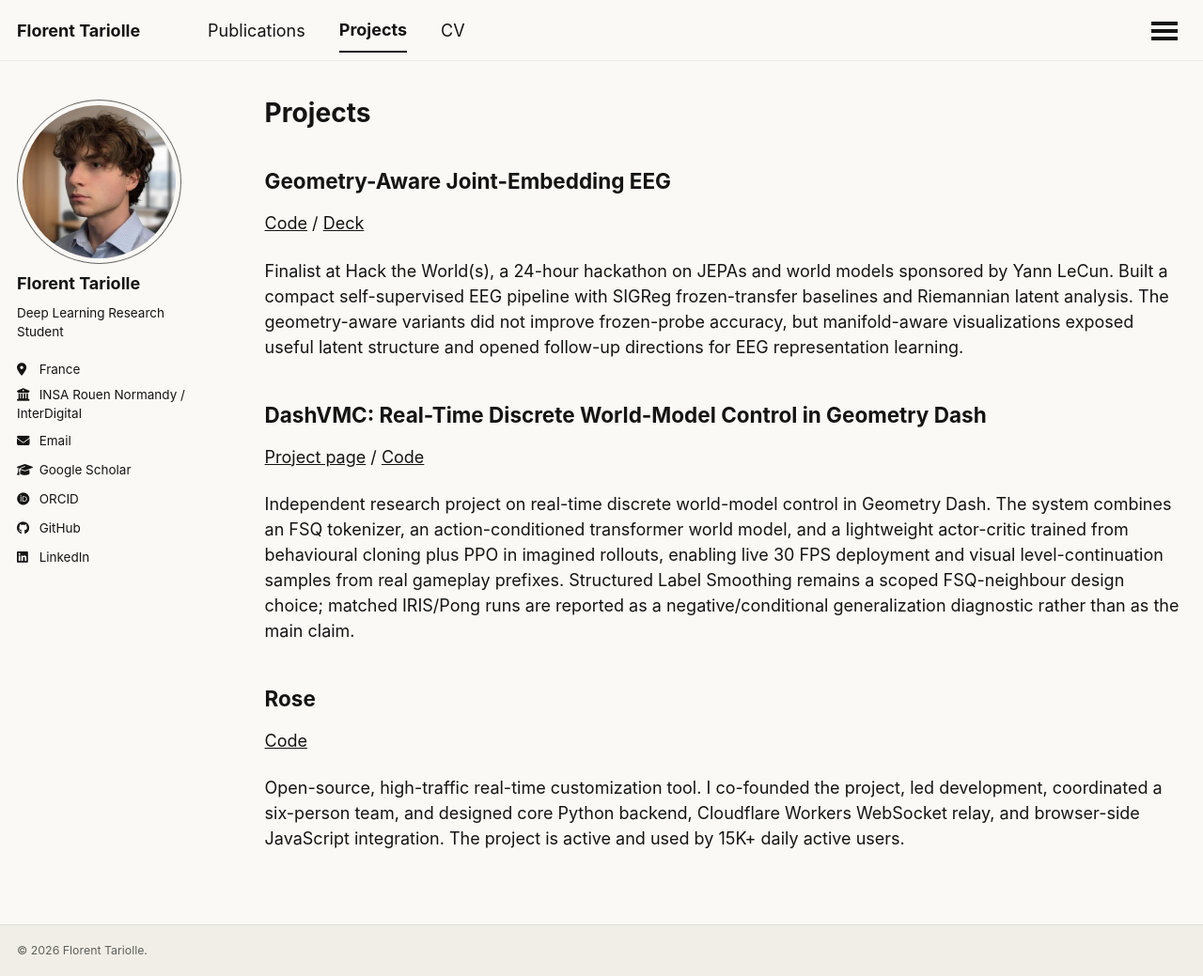
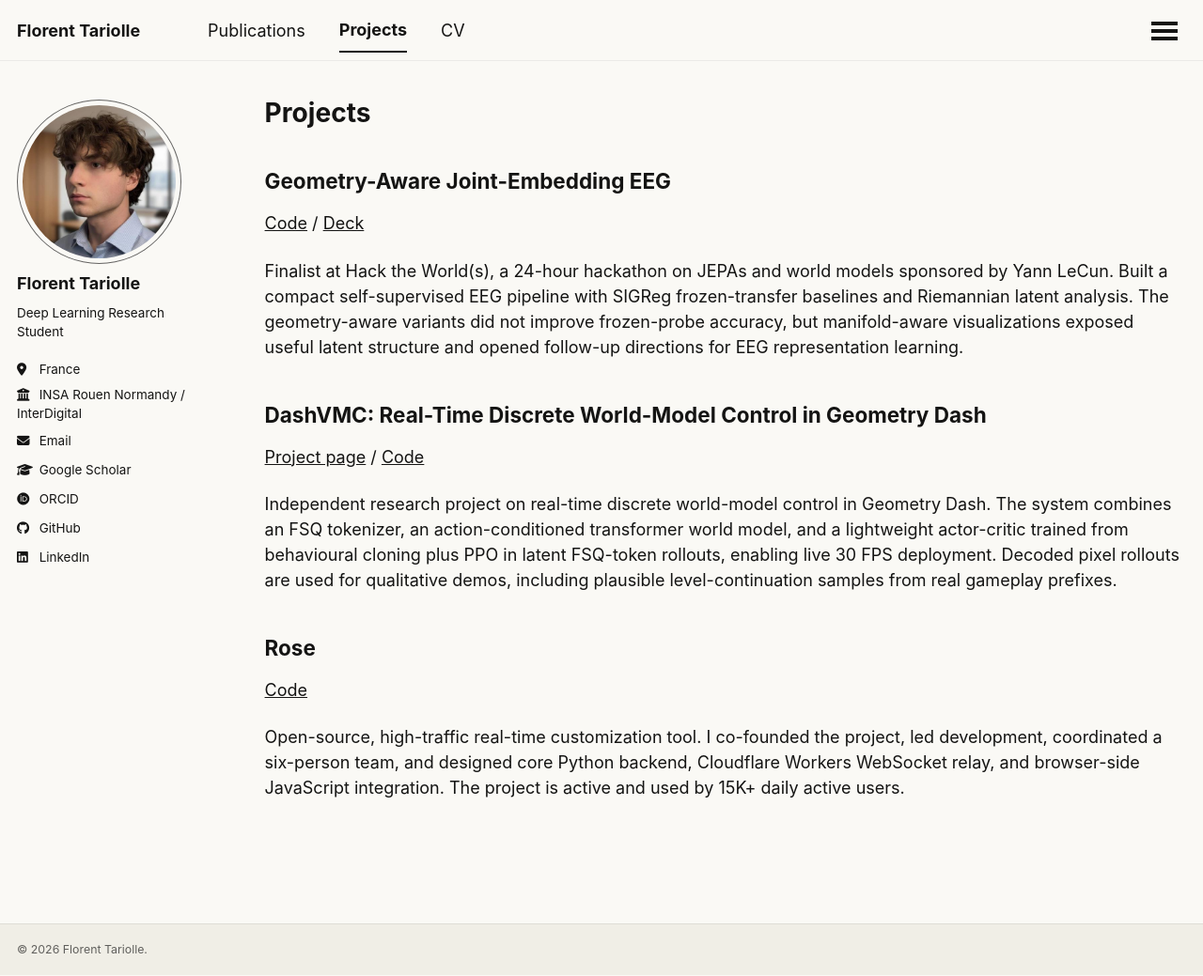
Before and after one commit to Tariolle/Tariolle.github.io, a Jekyll site: the page built from _pages/projects.md, in a window 1280 px wide and 1039 px high. Shown: the whole window at 94% size. Built offline with Jekyll 4.4.1, drawn with Linux system fonts in a browser that asks for light colours; some web fonts are replaced; a script that is not in the unit is left out.

Commit message:
Refine DashVMC personal site blurb

```diff
--- a/_pages/projects.md
+++ b/_pages/projects.md
@@ -15,7 +15,7 @@ Finalist at Hack the World(s), a 24-hour hackathon on JEPAs and world models spo
 
 [Project page](https://tariolle.github.io/dash-vmc/) / [Code](https://github.com/Tariolle/dash-vmc)
 
-Independent research project on real-time discrete world-model control in Geometry Dash. The system combines an FSQ tokenizer, an action-conditioned transformer world model, and a lightweight actor-critic trained from behavioural cloning plus PPO in imagined rollouts, enabling live 30 FPS deployment and visual level-continuation samples from real gameplay prefixes. Structured Label Smoothing remains a scoped FSQ-neighbour design choice; matched IRIS/Pong runs are reported as a negative/conditional generalization diagnostic rather than as the main claim.
+Independent research project on real-time discrete world-model control in Geometry Dash. The system combines an FSQ tokenizer, an action-conditioned transformer world model, and a lightweight actor-critic trained from behavioural cloning plus PPO in latent FSQ-token rollouts, enabling live 30 FPS deployment. Decoded pixel rollouts are used for qualitative demos, including plausible level-continuation samples from real gameplay prefixes.
 
 ## Rose
 
```
